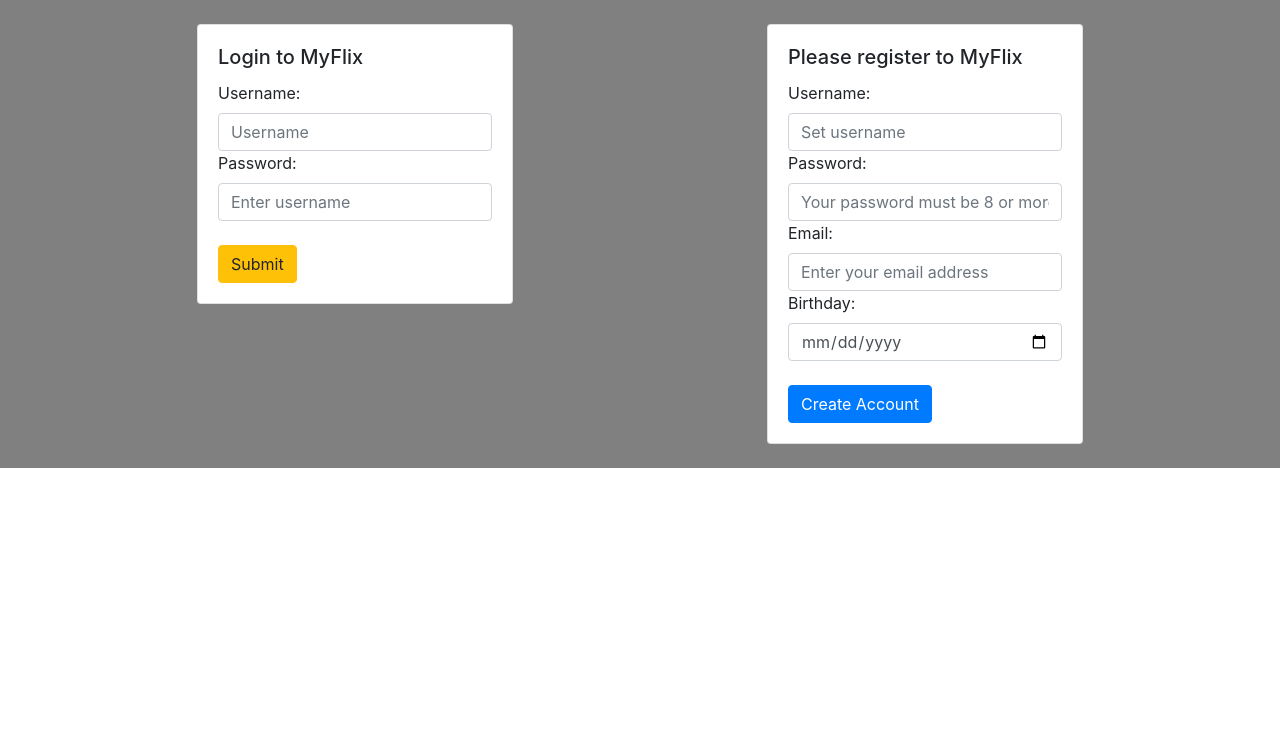
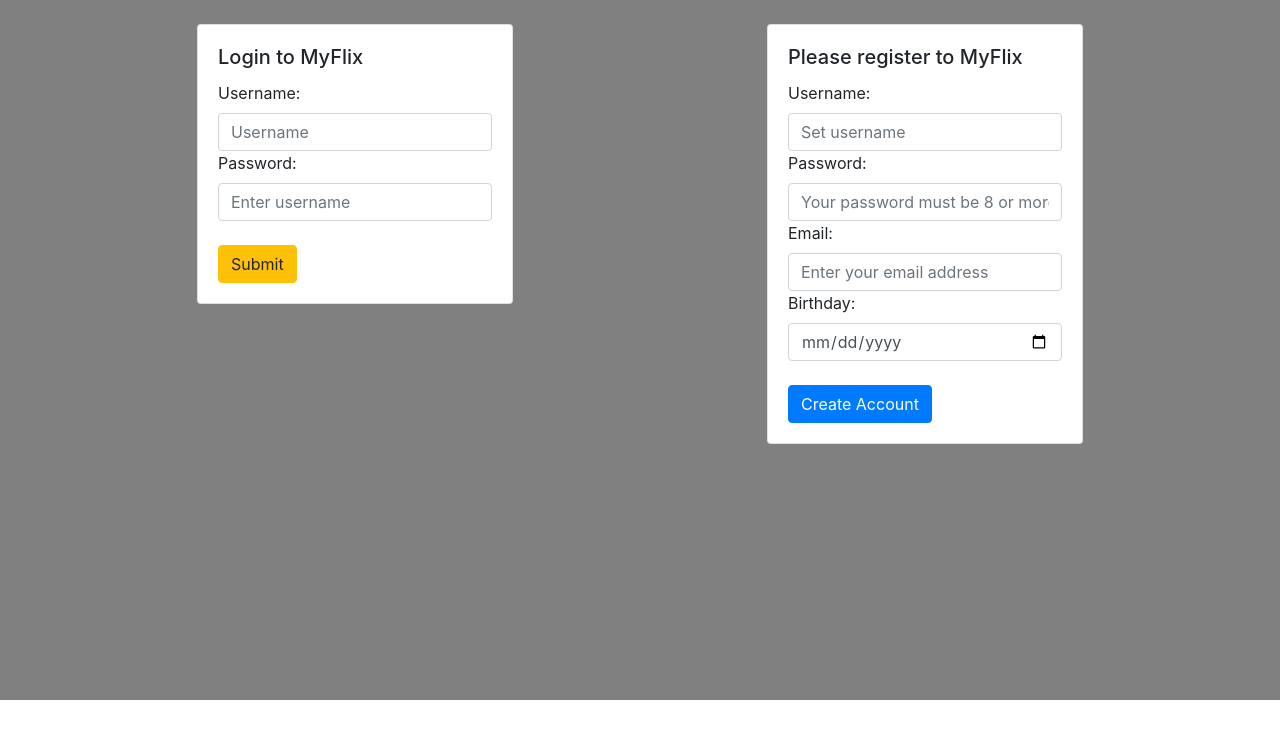
Before and after one commit to Techdaan1/myFlix-client, a React (Vite) app: page / in a window 1280 px wide. Shown: the top 738 px of the page. Built offline with nearby package versions, Linux system fonts and the light colour scheme.

Commit message:
Update index.scss

```diff
--- a/src/index.scss
+++ b/src/index.scss
@@ -6,4 +6,5 @@
 
 .app-container {
   background-color: grey;
+  height: 700px;
 }
```
